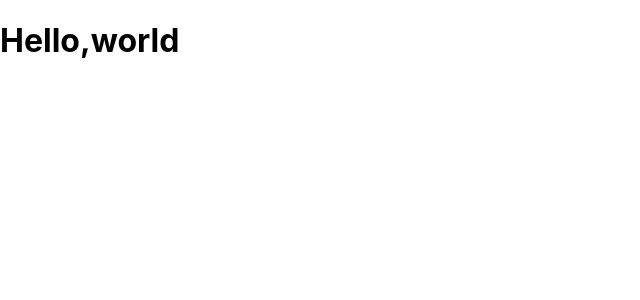
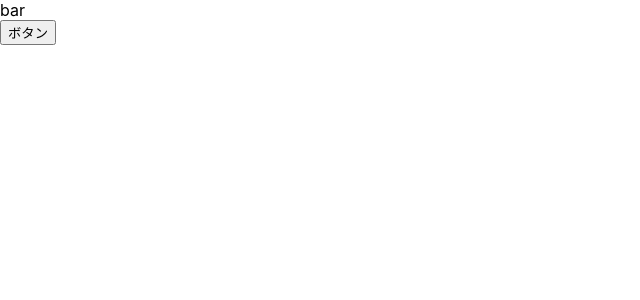
Before and after one commit to kouki-yamamura/udemy-react-redux-crud-application, a React (Create React App) app: page / in a window 1280 px wide. Shown: the top 300 px of the page, without its empty margins (0-640 px from the left). Built offline with nearby package versions, Linux system fonts and the light colour scheme.

Commit message:
learn jsx syntax

```diff
--- a/src/App.js
+++ b/src/App.js
@@ -1,9 +1,20 @@
 import React from 'react';
 
+
 function App() {
+  const log = ()=>{console.log("I am click.")};
+  const dom = <input type="button" value="ボタン" onClick={log} />
   return (
-    <div><h1>Hello,world</h1></div>
-  );
+    <React.Fragment>
+      <label htmlFor="bar">bar</label>
+      <div>{dom}</div>
+    </React.Fragment>
+
+
+
+
+
+    )
 }
 
 export default App;
```
